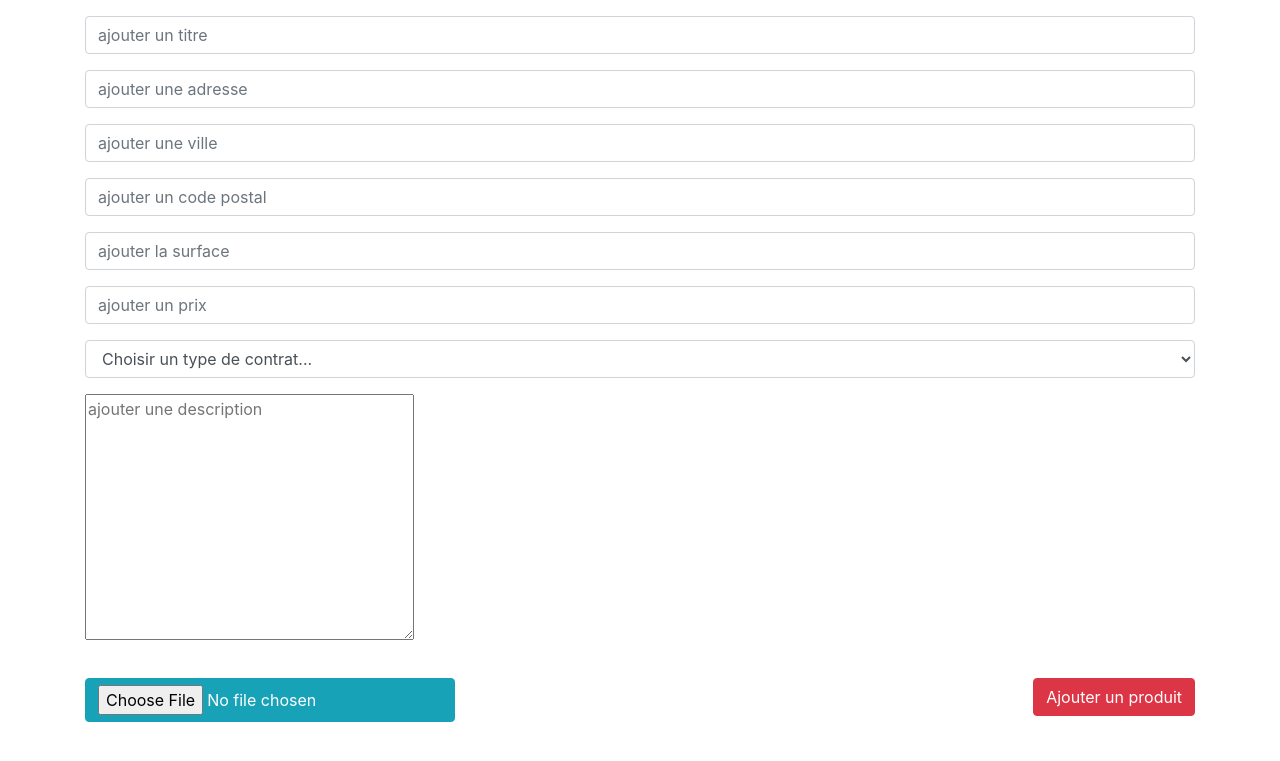
After one commit to Lautorre/Examen_3_Laure-Marie_TORRE, a PHP site: page /Ajout-Bien.php in a window 1280 px wide. The commit adds this page. Shown: the top 761 px of the page. Run offline with PHP 8.4, Linux system fonts and the light colour scheme.

Commit message:
ajout données

```diff
--- /dev/null
+++ b/Ajout-Bien.php
@@ -0,0 +1,180 @@
+<?php
+
+require 'PDO.php';
+
+if (!empty($_POST)) {
+
+// VERIFICATION DE l'"EXISTENCE" DES $_POST
+
+    if(!isset ($_POST['titre'])) {
+        new Exception('Le titre est invalide.');
+    }
+
+    if(!isset ($_POST['adresse '])) {
+        new Exception('L\adresse est invalide.');
+    }
+
+    if(!isset ($_POST['ville'])) {
+        new Exception('La ville est invalide.');
+    }
+
+    if(!isset ($_POST['cp'])) {
+        new Exception('Le cp est invalide.');
+    }
+
+    // Il faut vérifier que le code postal est un chiffre entre 1000 et 100000
+    if (($_POST['cp']) < 1000 || ($_POST['cp']) > 100000  ) {
+        new Exception('Le code postal doit être compris entre 1000 et 100000.');
+    }
+
+    if(!isset ($_POST['surface '])) {
+        new Exception('Le surface est invalide.');
+    }
+    // Il faut vérifier que la surface est un nombre entier (\pas de lettres ni de point ni de virgules\)
+    if (!is_numeric($_POST['surface'])) {
+        new Exception('La surface doit être un nombre.');
+    }
+
+    if (strpos($_POST['surface'], '.' )) {
+        new Exception('La surface doit être un nombre entier');
+    }
+
+    if (strpos($_POST['surface'], ',' )) {
+        new Exception('La surface doit être un nombre entier');
+    }
+
+    if(!isset ($_POST['prix'])) {
+        new Exception('Le prix est invalide.');
+    }
+
+    // Il faut vérifier que le prix est un nombre entier (\pas de lettres ni de point ni de virgules\)
+    if (!is_numeric($_POST['prix'])) {
+        new Exception('Le prix doit être un nombre.');
+    }
+
+    if (strpos($_POST['prix'], '.' )) {
+        new Exception('Le prix doit être un nombre entier');
+    }
+
+    if (strpos($_POST['prix'], ',' )) {
+        new Exception('Le prix doit être un nombre entier');
+    }
+
+    if(!isset ($_POST['type'])) {
+        new Exception('Le type est invalide.');
+    }
+
+    // Vérifier que l'on a pas mis un autre type que les deux proposés
+    $typesobligatoires = array('location', 'vente');
+
+    if(($_POST['type'])== $typesobligatoires) {
+        new Exception('Choisir le type entre les deux propositions');
+    }
+
+    if(!isset ($_POST['photo'])) {
+        new Exception('La photo est invalide.');
+    }
+
+
+
+    // REMPLIR LA TABLE LOGEMENT AVEC LE FORMULAIRE
+    $request = 'INSERT INTO logement (titre, adresse, ville, cp, surface, prix, photo, type, description)
+                VALUES (:titre, :adresse, :ville, :cp, :surface, :prix, :photo, :type, :description)';
+
+    $ajoutlogement = $bdd->prepare($request);
+
+    $response = $ajoutlogement->execute([
+        'titre'         => $_POST['titre'],
+        'adresse'       => $_POST['adresse'],
+        'ville'         => $_POST['ville'],
+        'cp'            => $_POST['cp'],
+        'surface'       => $_POST['surface'],
+        'prix'          => $_POST['prix'],
+        'photo'         => $_FILES['photo']['name'],
+        'type'          => $_POST['type'],
+        'description'   => $_POST['description'],
+
+    ]);
+
+    // Vérifier que la photo est bien valide
+    if ($_FILES['photo']['error'] == 0) {
+        // Taille de la photo
+        if ($_FILES['photo']['size'] <= 32000000){
+            // Vérification de l'extension
+            $infosfichier = pathinfo($_FILES['photo']['name']);
+            $extension_upload = $infosfichier['extension'];
+            $extensions_autorisees = array('jpg', 'jpeg', 'gif', 'png');
+
+            if (in_array($extension_upload, $extensions_autorisees)){
+                    // Mettre la photo dans un fichier uploads et le nom dans la base de donnée
+                    move_uploaded_file($_FILES['photo']['tmp_name'],
+                    'uploads/' . basename($_FILES['photo']['name']));
+                    echo "Le produit a été bien enregistré";
+            }
+        }
+    }
+
+
+}
+
+?>
+
+<?php include ('Partials/Header.php'); ?>
+
+    <form action="Ajout-Bien.php" method="post" class="form-group mt-3">
+
+        <!-- Titre du bien -->
+        <div class="form-group">
+            <input name="titre" type="text" class="form-control" placeholder="ajouter un titre">
+        </div>
+
+        <!-- adresse  du bien -->
+        <div class="form-group">
+            <input name="adresse" type="text" class="form-control" placeholder="ajouter une adresse">
+        </div>
+
+        <!--ville du bien -->
+        <div class="form-group">
+            <input name="ville" type="text" class="form-control" placeholder="ajouter une ville ">
+        </div>
+
+        <!-- cp du bien -->
+        <div class="form-group">
+            <input name="cp" type="text" class="form-control" placeholder="ajouter un code postal ">
+        </div>
+
+        <!-- Surface du bien -->
+        <div class="form-group">
+            <input name="surface" type="text" class="form-control" placeholder="ajouter la surface">
+        </div>
+
+        <!-- Prix du bien -->
+        <div class="form-group">
+            <input name="prix" type="text" class="form-control" placeholder="ajouter un prix">
+        </div>
+
+        <!-- Type contrat -->
+        <div class="form-group">
+            <select name="type" class="form-control">
+                <option selected disabled >Choisir un type de contrat... </option>
+                <option value="location">location</option>
+                <option value="vente">vente</option>
+            </select>
+        </div>
+
+            <!-- Description du bien -->
+        <div class="form-group">
+            <textarea name="description" cols="30" rows="10" class="form-group" placeholder="ajouter une description"></textarea>
+        </div>
+
+            <!-- Photo du bien -->
+        <div>
+            <input type="file" name="photo" class="btn btn-info float-left" />
+        </div>
+
+        <button class="btn btn-danger float-right">Ajouter un produit</button>
+    </form>
+
+
+
+<?php include ('Partials/Header.php'); ?>
--- /dev/null
+++ b/partials/Header.php
@@ -0,0 +1,15 @@
+<!doctype html>
+    <html lang="en">
+        <head>
+            <title>Agence Immobilière LMTORRE</title>
+            <!-- Required meta tags -->
+            <meta charset="utf-8">
+            <meta name="viewport" content="width=device-width, initial-scale=1, shrink-to-fit=no">
+
+            <!-- Bootstrap CSS -->
+            <link rel="stylesheet" href="https://stackpath.bootstrapcdn.com/bootstrap/4.3.1/css/bootstrap.min.css" integrity="sha384-ggOyR0iXCbMQv3Xipma34MD+dH/1fQ784/j6cY/iJTQUOhcWr7x9JvoRxT2MZw1T" crossorigin="anonymous">
+        </head>
+        <body>
+            <div class="container">
+                <div class="row">
+                    <div class="col-12">
--- a/pdo.php
+++ b/pdo.php
@@ -1,6 +1,6 @@
 <?php
 const DB_HOST = 'localhost';
-const DB_NAME = 'immobilier';
+const DB_NAME = 'immobilier-LMTORRE';
 const DB_PORT = '8889';
 const DB_USER = 'root';
 const DB_PSWD = 'root';
```
Also changed, not shown: Index.php (added, +17 -0 lines), Liste-Biens.php (added, +50 -0 lines), partials/Footer.php (added, +10 -0 lines).
